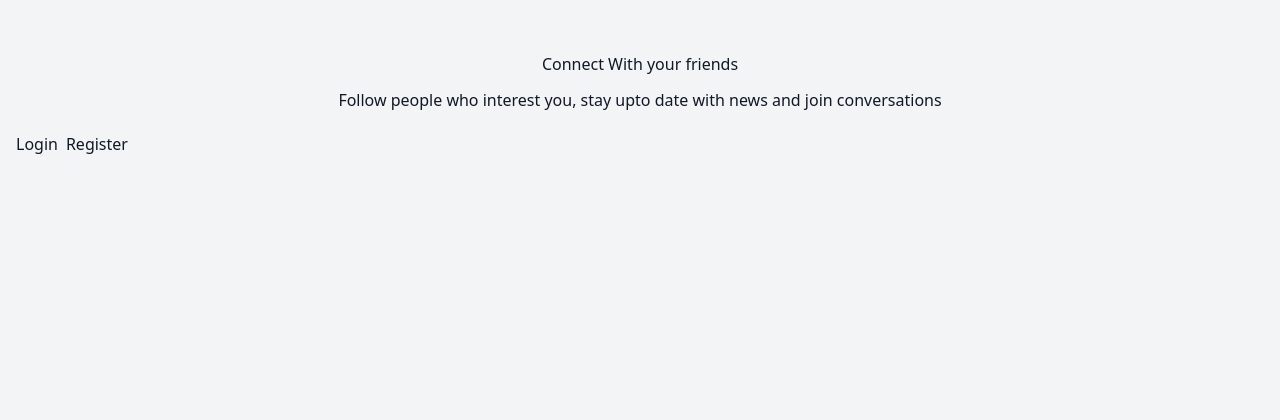
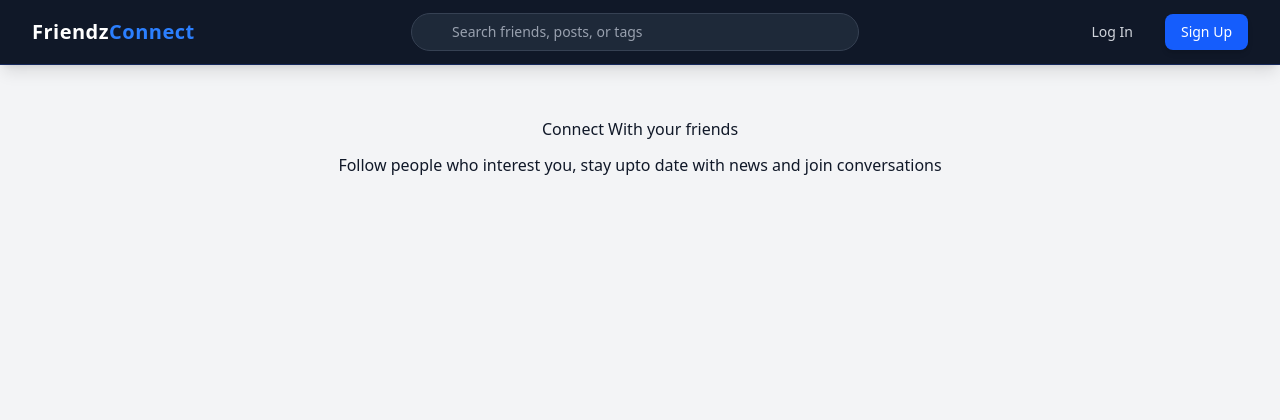
Before and after one commit to rollingsmajiwa/social_media, a Django app: page / in a window 1280 px wide. Shown: the top 420 px of the page. Run offline with Django 5.2, Linux system fonts and the light colour scheme.

Commit message:
Feat: add navbar

```diff
--- a/landing_app/templates/landing/index.html
+++ b/landing_app/templates/landing/index.html
@@ -17,10 +17,7 @@
             <div class="col-md-10 col-sm-12 text-center">
                 <h1 class="display-2">Connect With your friends</h1>
                 <p class="mt-3">Follow people who interest you, stay upto date with news and join conversations</p>
-                <div class="flex justify-centre mt-5">
-                    <a href="{% url 'login' %}" class="mr-2">Login</a>
-                     <a href="{% url 'register' %}" class="mr-2">Register</a>
-                </div>
+
             </div>
         </div>
     </div>
--- a/landing_app/templates/landing/navbar.html
+++ b/landing_app/templates/landing/navbar.html
@@ -0,0 +1,48 @@
+<nav class="bg-gray-900 border-b border-blue-900/50 shadow-lg text-gray-100">
+    <div class="max-w-7xl mx-auto px-4 sm:px-6 lg:px-8">
+        <div class="flex items-center justify-between h-16">
+
+            <div class="flex items-center space-x-3">
+                <a href="{% url 'index' %}" class="flex items-center space-x-2 text-blue-500 hover:text-blue-400 font-bold text-xl tracking-wide transition">
+                    <span class="text-white">Friendz<span class="text-blue-500">Connect</span></span>
+                </a>
+            </div>
+
+            <!-- Search Bar -->
+            <div class="hidden md:flex flex-1 max-w-md mx-8">
+                <div class="relative w-full">
+                    <span class="absolute inset-y-0 left-0 flex items-center pl-3 pointer-events-none text-gray-400">
+
+                    </span>
+                    <input type="text" placeholder="Search friends, posts, or tags" class="w-full bg-gray-800 text-gray-100 text-sm rounded-full pl-10 pr-4 py-2 border border-gray-700 focus:outline-none focus:ring-2 focus:ring-blue-600 focus:border-transparent placeholder-gray-400 transition">
+                </div>
+            </div>
+
+            <!-- Dynamic Auth Navigation Links -->
+            <div class="flex items-center space-x-4">
+                {% if user.is_authenticated %}
+                    <span class="text-sm font-medium text-gray-300 hidden sm:inline">
+                        Welcome, <span class="text-blue-400 font-semibold">{{ user.username }}</span>
+                    </span>
+                    <a href="{% url 'index' %}" class="px-3 py-2 text-sm font-medium text-gray-300 hover:text-white hover:bg-gray-800 rounded-md transition">
+                        Feed
+                    </a>
+                    <form method="post" action="{% url 'logout' %}" class="inline">
+                        {% csrf_token %}
+                        <button type="submit" class="px-4 py-2 text-sm font-medium text-gray-200 hover:text-white bg-red-700 hover:bg-red-600 rounded-lg transition">
+                            Logout
+                        </button>
+                    </form>
+                {% else %}
+                    <a href="{% url 'login' %}" class="px-4 py-2 text-sm font-medium text-gray-300 hover:text-blue-400 transition">
+                        Log In
+                    </a>
+                    <a href="{% url 'register' %}" class="px-4 py-2 text-sm font-medium text-white bg-blue-600 hover:bg-blue-500 rounded-lg shadow-md transition transform active:scale-95">
+                        Sign Up
+                    </a>
+                {% endif %}
+            </div>
+
+        </div>
+    </div>
+</nav>
```
Also changed, not shown: db.sqlite3.
